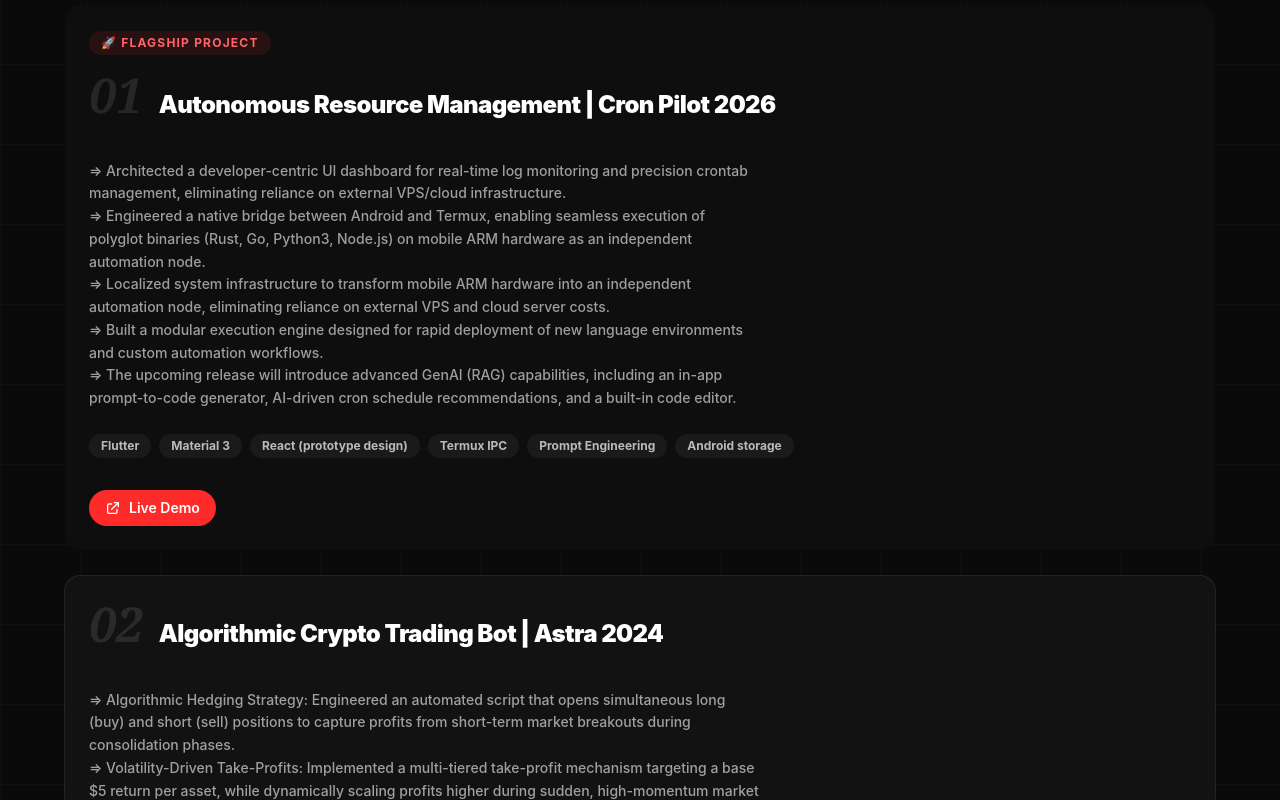
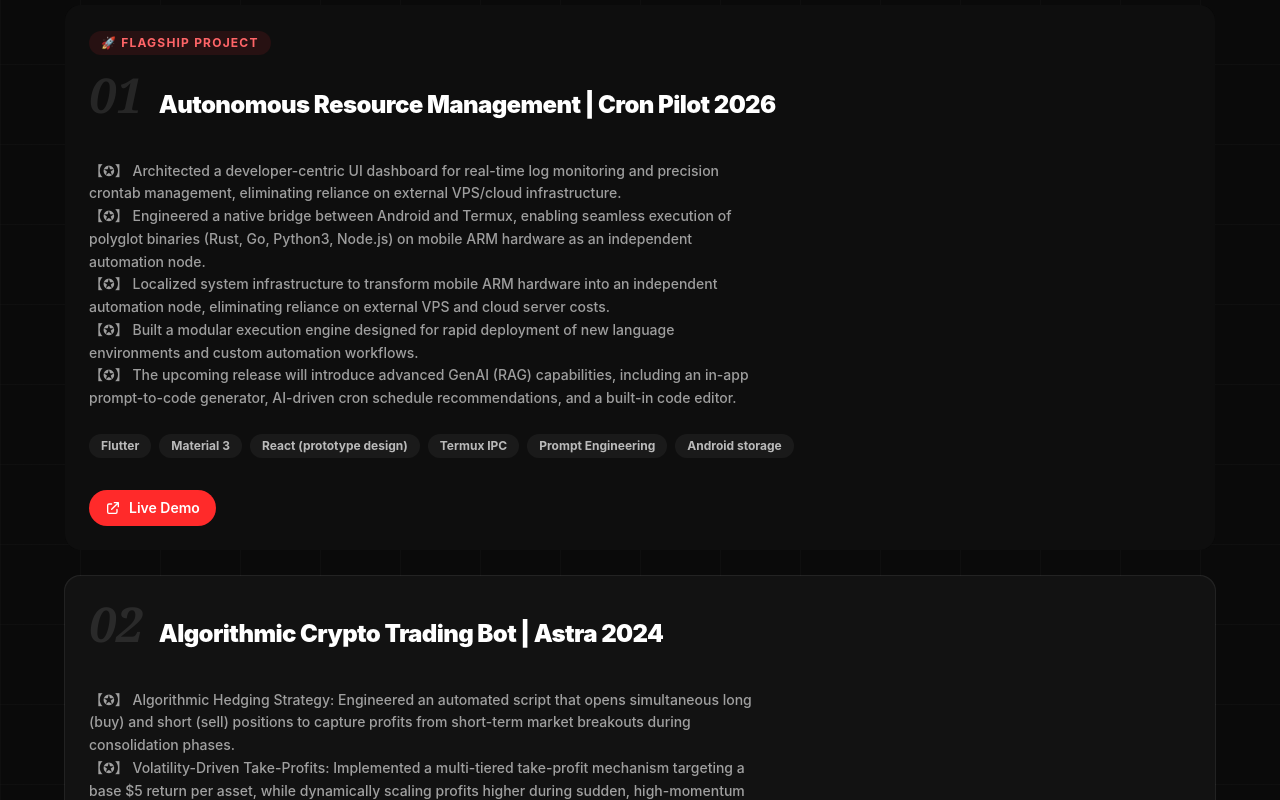
Before and after one commit to saurrav/Resume, a React (Vite) app: page / in a window 1280 px wide. Shown: the part 6120-6920 px from the top of the page. Built offline with nearby package versions, Linux system fonts and the light colour scheme; no server answers.

Commit message:
Update portfolio content and component functions

```diff
--- a/src/data/portfolioData.js
+++ b/src/data/portfolioData.js
@@ -277,11 +277,11 @@
     badge: "🚀 Flagship Project",
     title: "Autonomous Resource Management | Cron Pilot 2026",
     description: `
-    => Architected a developer-centric UI dashboard for real-time log monitoring and precision crontab management, eliminating reliance on external VPS/cloud infrastructure.
-    => Engineered a native bridge between Android and Termux, enabling seamless execution of polyglot binaries (Rust, Go, Python3, Node.js) on mobile ARM hardware as an independent automation node.
-    => Localized system infrastructure to transform mobile ARM hardware into an independent automation node, eliminating reliance on external VPS and cloud server costs.
-    => Built a modular execution engine designed for rapid deployment of new language environments and custom automation workflows.
-    => The upcoming release will introduce advanced GenAI (RAG) capabilities, including an in-app prompt-to-code generator, AI-driven cron schedule recommendations, and a built-in code editor.
+    【✪】 Architected a developer-centric UI dashboard for real-time log monitoring and precision crontab management, eliminating reliance on external VPS/cloud infrastructure.
+    【✪】 Engineered a native bridge between Android and Termux, enabling seamless execution of polyglot binaries (Rust, Go, Python3, Node.js) on mobile ARM hardware as an independent automation node.
+    【✪】 Localized system infrastructure to transform mobile ARM hardware into an independent automation node, eliminating reliance on external VPS and cloud server costs.
+    【✪】 Built a modular execution engine designed for rapid deployment of new language environments and custom automation workflows.
+    【✪】 The upcoming release will introduce advanced GenAI (RAG) capabilities, including an in-app prompt-to-code generator, AI-driven cron schedule recommendations, and a built-in code editor.
     `,
     techTags: [
       "Flutter",
@@ -302,11 +302,11 @@
     badge: null,
     title: "Algorithmic Crypto Trading Bot | Astra 2024",
     description: `
-    => Algorithmic Hedging Strategy: Engineered an automated script that opens simultaneous long (buy) and short (sell) positions to capture profits from short-term market breakouts during consolidation phases.
-    => Volatility-Driven Take-Profits: Implemented a multi-tiered take-profit mechanism targeting a base $5 return per asset, while dynamically scaling profits higher during sudden, high-momentum market movements.
-    => Time-Based Market Analysis: Optimized order execution timing by identifying and targeting specific low-volatility windows (1 AM – 5 AM GST) when market prices consistently moved sideways.
-    => Risk Evaluation & Optimization: Analyzed and documented critical system drawbacks, such as the absence of a hard stop-loss and dealing with negative unrealized PnL, to map out future drawdown protection upgrades.
-    => Live Strategy Validation: Successfully ran the automated bot live for 3 months, scaling a $100 starting capital base to over $600 through disciplined execution of the automated hedging strategy.`,
+    【✪】 Algorithmic Hedging Strategy: Engineered an automated script that opens simultaneous long (buy) and short (sell) positions to capture profits from short-term market breakouts during consolidation phases.
+    【✪】 Volatility-Driven Take-Profits: Implemented a multi-tiered take-profit mechanism targeting a base $5 return per asset, while dynamically scaling profits higher during sudden, high-momentum market movements.
+    【✪】 Time-Based Market Analysis: Optimized order execution timing by identifying and targeting specific low-volatility windows (1 AM – 5 AM GST) when market prices consistently moved sideways.
+    【✪】 Risk Evaluation & Optimization: Analyzed and documented critical system drawbacks, such as the absence of a hard stop-loss and dealing with negative unrealized PnL, to map out future drawdown protection upgrades.
+    【✪】 Live Strategy Validation: Successfully ran the automated bot live for 3 months, scaling a $100 starting capital base to over $600 through disciplined execution of the automated hedging strategy.`,
     techTags: ["Python3", "Binance REST APIs", "MySQL", "DigitalOcean"],
     links: {
       //github: "https://github.com/sauravsunil/Astra",
@@ -321,10 +321,10 @@
     badge: "🚀 Flagship Project",
     title: "AI-Powered EMR System – CIBERNETICO (2020)",
     description: `
-    => Full-Stack Architecture: Engineered a complete Electronic Medical Record (EMR) system using Django, establishing a secure, scalable web infrastructure for clinic management.
-    => Deep Learning Integration: Built and deployed PyTorch Convolutional Neural Networks (CNN) to automate the detection of pneumonia, lung cancer, and breast cancer from medical imaging data.
-    => Enhanced Diagnostic Accuracy: Reduced diagnostic turnaround times and enhanced overall clinical accuracy by training deep learning models on specialized Kaggle datasets.
-    => Built a responsive frontend dashboard utilizing modern JavaScript (ES6+), Bootstrap 5, and Material Design principles.`,
+    【✪】 Full-Stack Architecture: Engineered a complete Electronic Medical Record (EMR) system using Django, establishing a secure, scalable web infrastructure for clinic management.
+    【✪】 Deep Learning Integration: Built and deployed PyTorch Convolutional Neural Networks (CNN) to automate the detection of pneumonia, lung cancer, and breast cancer from medical imaging data.
+    【✪】 Enhanced Diagnostic Accuracy: Reduced diagnostic turnaround times and enhanced overall clinical accuracy by training deep learning models on specialized Kaggle datasets.
+    【✪】 Built a responsive frontend dashboard utilizing modern JavaScript (ES6+), Bootstrap 5, and Material Design principles.`,
     techTags: ["Python3", "JavaScript ES6+", "Bootstrap5", "SQLite & PostgreSQL", "Kaggle (Model training)", "REST API"],
     links: {
       // github: "#", // Update when available
```
